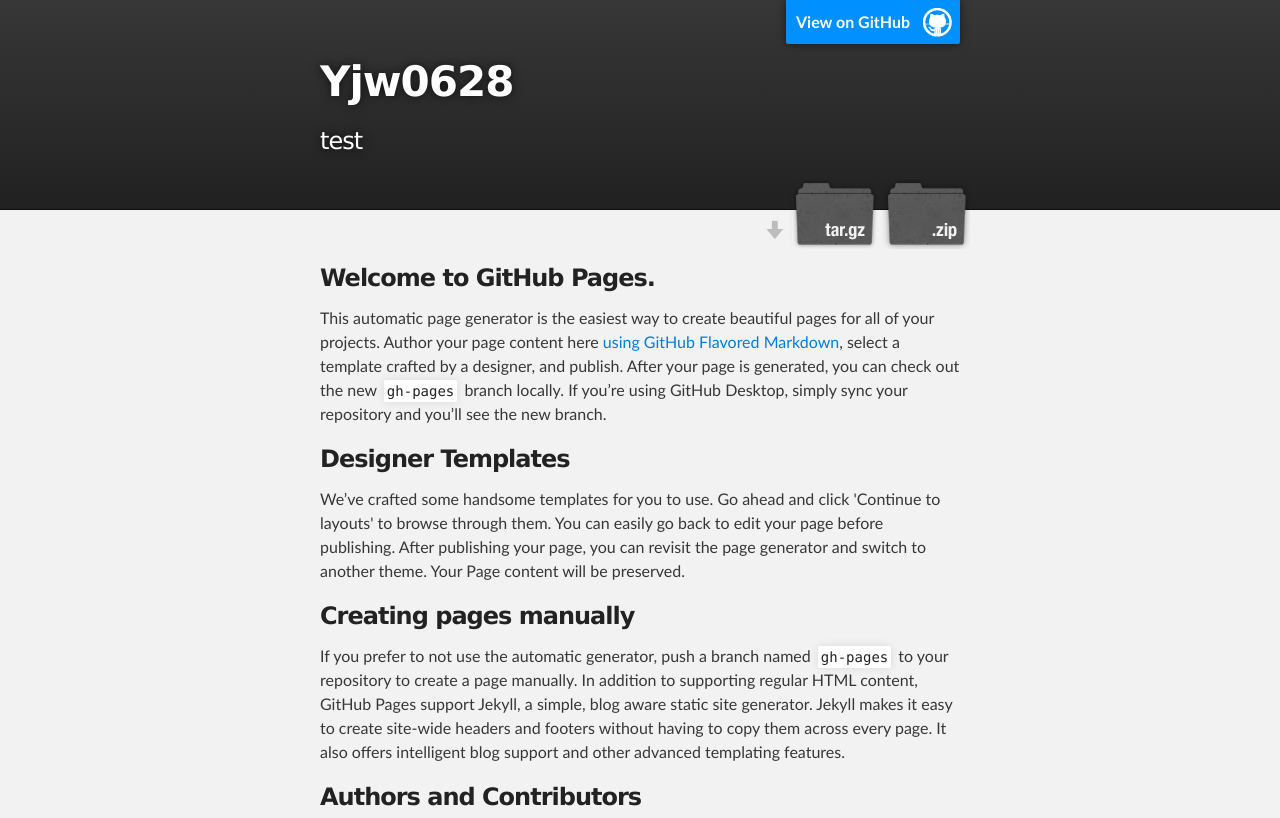
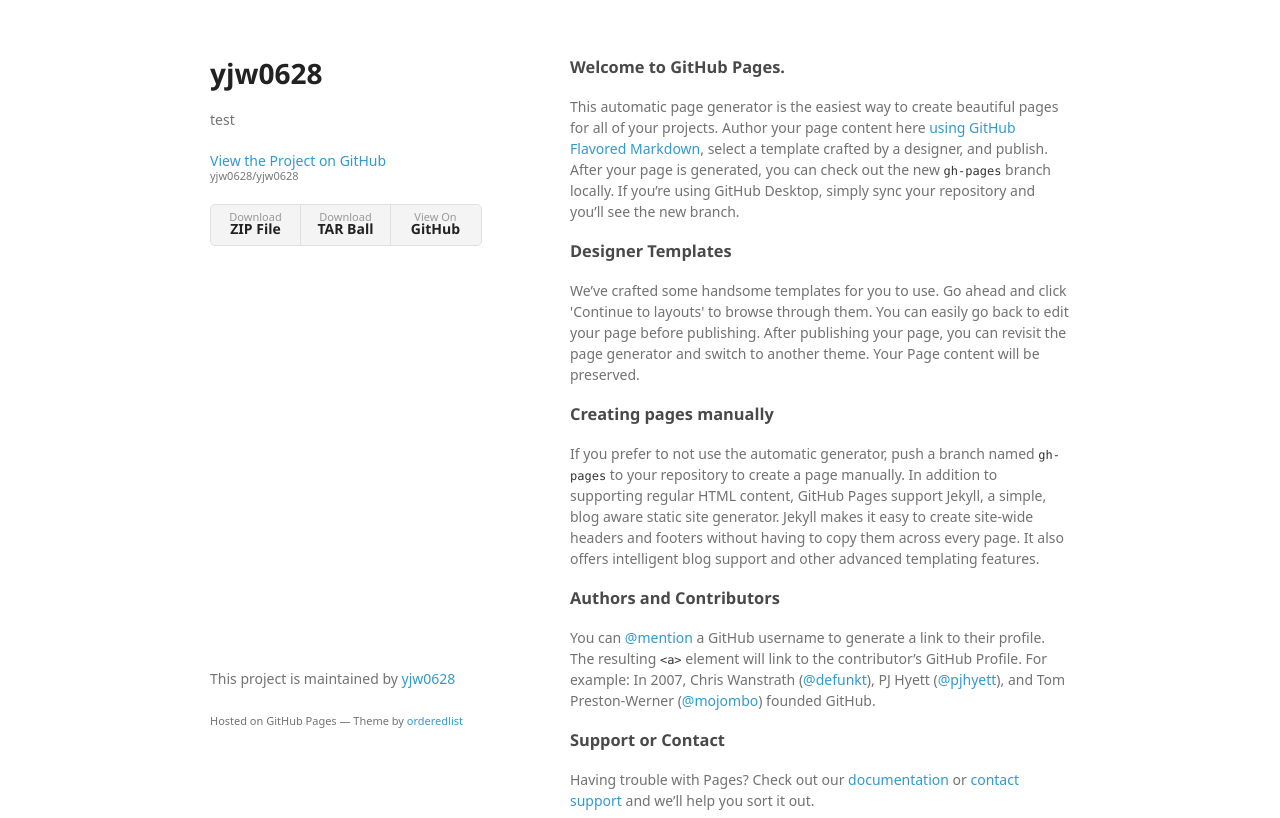
Before and after one commit to yjw0628/pages, a plain HTML site: page index.html in a window 1280 px wide. Shown: the top 818 px of the page. Drawn offline with Linux system fonts and the light colour scheme; a web font is replaced by a local one.

```diff
--- a/index.html
+++ b/index.html
@@ -1,36 +1,33 @@
-<!DOCTYPE html>
+<!doctype html>
 <html>
+  <head>
+    <meta charset="utf-8">
+    <meta http-equiv="X-UA-Compatible" content="chrome=1">
+    <title>yjw0628 by yjw0628</title>
 
-  <head>
-    <meta charset='utf-8'>
-    <meta http-equiv="X-UA-Compatible" content="chrome=1">
-    <meta name="description" content="Yjw0628 : test">
+    <link rel="stylesheet" href="stylesheets/styles.css">
+    <link rel="stylesheet" href="stylesheets/github-light.css">
+    <meta name="viewport" content="width=device-width">
+    <!--[if lt IE 9]>
+    <script src="//html5shiv.googlecode.com/svn/trunk/html5.js"></script>
+    <![endif]-->
+  </head>
+  <body>
+    <div class="wrapper">
+      <header>
+        <h1>yjw0628</h1>
+        <p>test</p>
 
-    <link rel="stylesheet" type="text/css" media="screen" href="stylesheets/stylesheet.css">
+        <p class="view"><a href="https://github.com/yjw0628/yjw0628">View the Project on GitHub <small>yjw0628/yjw0628</small></a></p>
 
-    <title>Yjw0628</title>
-  </head>
 
-  <body>
-
-    <!-- HEADER -->
-    <div id="header_wrap" class="outer">
-        <header class="inner">
-          <a id="forkme_banner" href="https://github.com/yjw0628/yjw0628">View on GitHub</a>
-
-          <h1 id="project_title">Yjw0628</h1>
-          <h2 id="project_tagline">test</h2>
-
-            <section id="downloads">
-              <a class="zip_download_link" href="https://github.com/yjw0628/yjw0628/zipball/master">Download this project as a .zip file</a>
-              <a class="tar_download_link" href="https://github.com/yjw0628/yjw0628/tarball/master">Download this project as a tar.gz file</a>
-            </section>
-        </header>
-    </div>
-
-    <!-- MAIN CONTENT -->
-    <div id="main_content_wrap" class="outer">
-      <section id="main_content" class="inner">
+        <ul>
+          <li><a href="https://github.com/yjw0628/yjw0628/zipball/master">Download <strong>ZIP File</strong></a></li>
+          <li><a href="https://github.com/yjw0628/yjw0628/tarball/master">Download <strong>TAR Ball</strong></a></li>
+          <li><a href="https://github.com/yjw0628/yjw0628">View On <strong>GitHub</strong></a></li>
+        </ul>
+      </header>
+      <section>
         <h3>
 <a id="welcome-to-github-pages" class="anchor" href="#welcome-to-github-pages" aria-hidden="true"><span aria-hidden="true" class="octicon octicon-link"></span></a>Welcome to GitHub Pages.</h3>
 
@@ -56,17 +53,12 @@
 
 <p>Having trouble with Pages? Check out our <a href="https://help.github.com/pages">documentation</a> or <a href="https://github.com/contact">contact support</a> and we’ll help you sort it out.</p>
       </section>
-    </div>
-
-    <!-- FOOTER  -->
-    <div id="footer_wrap" class="outer">
-      <footer class="inner">
-        <p class="copyright">Yjw0628 maintained by <a href="https://github.com/yjw0628">yjw0628</a></p>
-        <p>Published with <a href="https://pages.github.com">GitHub Pages</a></p>
+      <footer>
+        <p>This project is maintained by <a href="https://github.com/yjw0628">yjw0628</a></p>
+        <p><small>Hosted on GitHub Pages &mdash; Theme by <a href="https://github.com/orderedlist">orderedlist</a></small></p>
       </footer>
     </div>
-
-
+    <script src="javascripts/scale.fix.js"></script>
 
   </body>
 </html>
--- /dev/null
+++ b/javascripts/scale.fix.js
@@ -0,0 +1,17 @@
+var metas = document.getElementsByTagName('meta');
+var i;
+if (navigator.userAgent.match(/iPhone/i)) {
+  for (i=0; i<metas.length; i++) {
+    if (metas[i].name == "viewport") {
+      metas[i].content = "width=device-width, minimum-scale=1.0, maximum-scale=1.0";
+    }
+  }
+  document.addEventListener("gesturestart", gestureStart, false);
+}
+function gestureStart() {
+  for (i=0; i<metas.length; i++) {
+    if (metas[i].name == "viewport") {
+      metas[i].content = "width=device-width, minimum-scale=0.25, maximum-scale=1.6";
+    }
+  }
+}
--- /dev/null
+++ b/stylesheets/styles.css
@@ -0,0 +1,324 @@
+@font-face {
+  font-family: 'Noto Sans';
+  font-weight: 400;
+  font-style: normal;
+  src: url('../fonts/Noto-Sans-regular/Noto-Sans-regular.eot');
+  src: url('../fonts/Noto-Sans-regular/Noto-Sans-regular.eot?#iefix') format('embedded-opentype'),
+       local('Noto Sans'),
+       local('Noto-Sans-regular'),
+       url('../fonts/Noto-Sans-regular/Noto-Sans-regular.woff2') format('woff2'),
+       url('../fonts/Noto-Sans-regular/Noto-Sans-regular.woff') format('woff'),
+       url('../fonts/Noto-Sans-regular/Noto-Sans-regular.ttf') format('truetype'),
+       url('../fonts/Noto-Sans-regular/Noto-Sans-regular.svg#NotoSans') format('svg');
+}
+
+@font-face {
+  font-family: 'Noto Sans';
+  font-weight: 700;
+  font-style: normal;
+  src: url('../fonts/Noto-Sans-700/Noto-Sans-700.eot');
+  src: url('../fonts/Noto-Sans-700/Noto-Sans-700.eot?#iefix') format('embedded-opentype'),
+       local('Noto Sans Bold'),
+       local('Noto-Sans-700'),
+       url('../fonts/Noto-Sans-700/Noto-Sans-700.woff2') format('woff2'),
+       url('../fonts/Noto-Sans-700/Noto-Sans-700.woff') format('woff'),
+       url('../fonts/Noto-Sans-700/Noto-Sans-700.ttf') format('truetype'),
+       url('../fonts/Noto-Sans-700/Noto-Sans-700.svg#NotoSans') format('svg');
+}
+
+@font-face {
+  font-family: 'Noto Sans';
+  font-weight: 400;
+  font-style: italic;
+  src: url('../fonts/Noto-Sans-italic/Noto-Sans-italic.eot');
+  src: url('../fonts/Noto-Sans-italic/Noto-Sans-italic.eot?#iefix') format('embedded-opentype'),
+       local('Noto Sans Italic'),
+       local('Noto-Sans-italic'),
+       url('../fonts/Noto-Sans-italic/Noto-Sans-italic.woff2') format('woff2'),
+       url('../fonts/Noto-Sans-italic/Noto-Sans-italic.woff') format('woff'),
+       url('../fonts/Noto-Sans-italic/Noto-Sans-italic.ttf') format('truetype'),
+       url('../fonts/Noto-Sans-italic/Noto-Sans-italic.svg#NotoSans') format('svg');
+}
+
+@font-face {
+  font-family: 'Noto Sans';
+  font-weight: 700;
+  font-style: italic;
+  src: url('../fonts/Noto-Sans-700italic/Noto-Sans-700italic.eot');
+  src: url('../fonts/Noto-Sans-700italic/Noto-Sans-700italic.eot?#iefix') format('embedded-opentype'),
+       local('Noto Sans Bold Italic'),
+       local('Noto-Sans-700italic'),
+       url('../fonts/Noto-Sans-700italic/Noto-Sans-700italic.woff2') format('woff2'),
+       url('../fonts/Noto-Sans-700italic/Noto-Sans-700italic.woff') format('woff'),
+       url('../fonts/Noto-Sans-700italic/Noto-Sans-700italic.ttf') format('truetype'),
+       url('../fonts/Noto-Sans-700italic/Noto-Sans-700italic.svg#NotoSans') format('svg');
+}
+
+body {
+  background-color: #fff;
+  padding:50px;
+  font: 14px/1.5 "Noto Sans", "Helvetica Neue", Helvetica, Arial, sans-serif;
+  color:#727272;
+  font-weight:400;
+}
+
+h1, h2, h3, h4, h5, h6 {
+  color:#222;
+  margin:0 0 20px;
+}
+
+p, ul, ol, table, pre, dl {
+  margin:0 0 20px;
+}
+
+h1, h2, h3 {
+  line-height:1.1;
+}
+
+h1 {
+  font-size:28px;
+}
+
+h2 {
+  color:#393939;
+}
+
+h3, h4, h5, h6 {
+  color:#494949;
+}
+
+a {
+  color:#39c;
+  text-decoration:none;
+}
+
+a:hover {
+  color:#069;
+}
+
+a small {
+  font-size:11px;
+  color:#777;
+  margin-top:-0.3em;
+  display:block;
+}
+
+a:hover small {
+  color:#777;
+}
+
+.wrapper {
+  width:860px;
+  margin:0 auto;
+}
+
+blockquote {
+  border-left:1px solid #e5e5e5;
+  margin:0;
+  padding:0 0 0 20px;
+  font-style:italic;
+}
+
+code, pre {
+  font-family:Monaco, Bitstream Vera Sans Mono, Lucida Console, Terminal, Consolas, Liberation Mono, DejaVu Sans Mono, Courier New, monospace;
+  color:#333;
+  font-size:12px;
+}
+
+pre {
+  padding:8px 15px;
+  background: #f8f8f8;
+  border-radius:5px;
+  border:1px solid #e5e5e5;
+  overflow-x: auto;
+}
+
+table {
+  width:100%;
+  border-collapse:collapse;
+}
+
+th, td {
+  text-align:left;
+  padding:5px 10px;
+  border-bottom:1px solid #e5e5e5;
+}
+
+dt {
+  color:#444;
+  font-weight:700;
+}
+
+th {
+  color:#444;
+}
+
+img {
+  max-width:100%;
+}
+
+header {
+  width:270px;
+  float:left;
+  position:fixed;
+  -webkit-font-smoothing:subpixel-antialiased;
+}
+
+header ul {
+  list-style:none;
+  height:40px;
+  padding:0;
+  background: #f4f4f4;
+  border-radius:5px;
+  border:1px solid #e0e0e0;
+  width:270px;
+}
+
+header li {
+  width:89px;
+  float:left;
+  border-right:1px solid #e0e0e0;
+  height:40px;
+}
+
+header li:first-child a {
+  border-radius:5px 0 0 5px;
+}
+
+header li:last-child a {
+  border-radius:0 5px 5px 0;
+}
+
+header ul a {
+  line-height:1;
+  font-size:11px;
+  color:#999;
+  display:block;
+  text-align:center;
+  padding-top:6px;
+  height:34px;
+}
+
+header ul a:hover {
+  color:#999;
+}
+
+header ul a:active {
+  background-color:#f0f0f0;
+}
+
+strong {
+  color:#222;
+  font-weight:700;
+}
+
+header ul li + li + li {
+  border-right:none;
+  width:89px;
+}
+
+header ul a strong {
+  font-size:14px;
+  display:block;
+  color:#222;
+}
+
+section {
+  width:500px;
+  float:right;
+  padding-bottom:50px;
+}
+
+small {
+  font-size:11px;
+}
+
+hr {
+  border:0;
+  background:#e5e5e5;
+  height:1px;
+  margin:0 0 20px;
+}
+
+footer {
+  width:270px;
+  float:left;
+  position:fixed;
+  bottom:50px;
+  -webkit-font-smoothing:subpixel-antialiased;
+}
+
+@media print, screen and (max-width: 960px) {
+
+  div.wrapper {
+    width:auto;
+    margin:0;
+  }
+
+  header, section, footer {
+    float:none;
+    position:static;
+    width:auto;
+  }
+
+  header {
+    padding-right:320px;
+  }
+
+  section {
+    border:1px solid #e5e5e5;
+    border-width:1px 0;
+    padding:20px 0;
+    margin:0 0 20px;
+  }
+
+  header a small {
+    display:inline;
+  }
+
+  header ul {
+    position:absolute;
+    right:50px;
+    top:52px;
+  }
+}
+
+@media print, screen and (max-width: 720px) {
+  body {
+    word-wrap:break-word;
+  }
+
+  header {
+    padding:0;
+  }
+
+  header ul, header p.view {
+    position:static;
+  }
+
+  pre, code {
+    word-wrap:normal;
+  }
+}
+
+@media print, screen and (max-width: 480px) {
+  body {
+    padding:15px;
+  }
+
+  header ul {
+    width:99%;
+  }
+
+  header li, header ul li + li + li {
+    width:33%;
+  }
+}
+
+@media print {
+  body {
+    padding:0.4in;
+    font-size:12pt;
+    color:#444;
+  }
+}
```
Also changed, not shown: params.json (+1 -1 lines).
